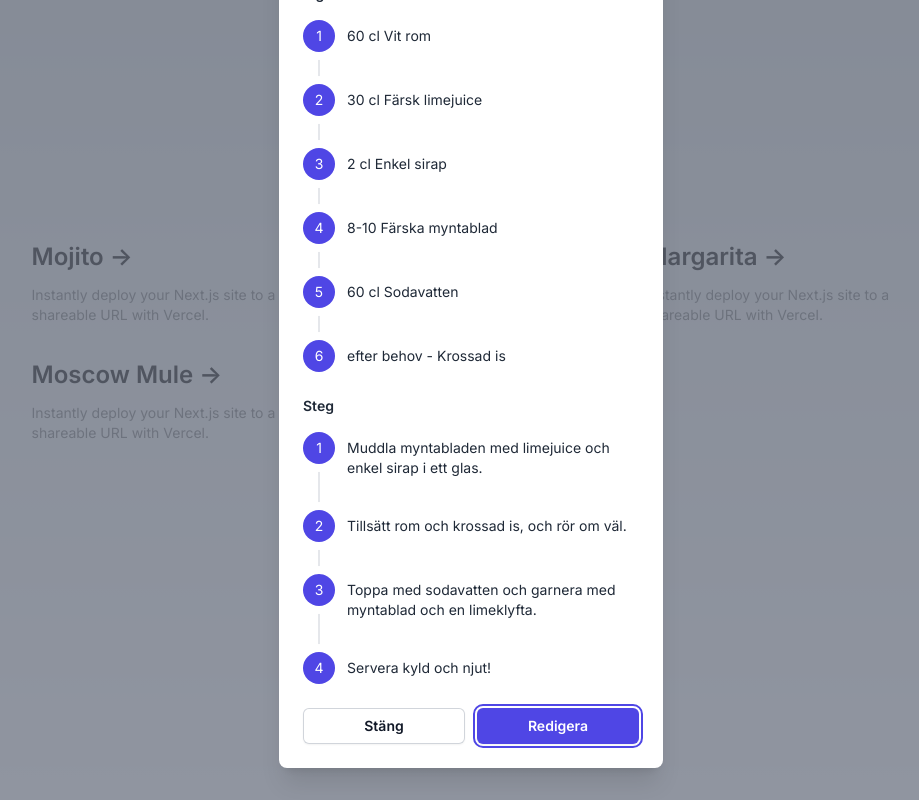
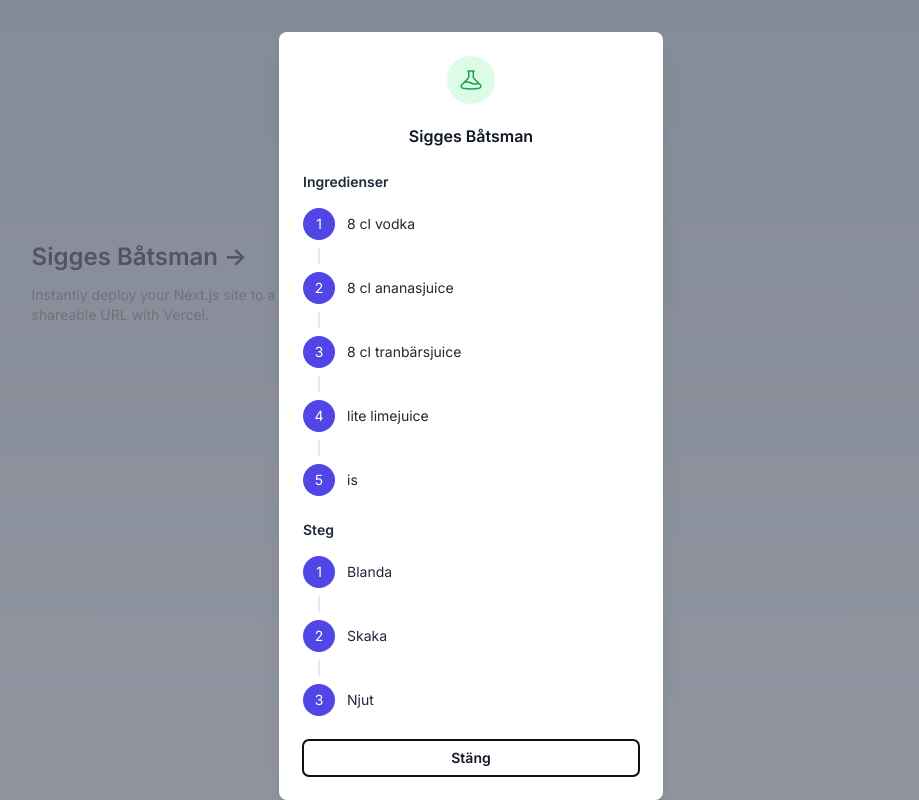
Before and after one commit to Kladdy/bar, a Next.js app: page / in a window 1280 px wide. Both pictures are taken after a click on the element 333 px from the left and 283 px from the top of the page. Shown: the whole page, without its empty margins (169-1088 px from the left). Built offline with nearby package versions, Linux system fonts and the light colour scheme.

Commit message:
Finish RecipeModal

```diff
--- a/common/types.ts
+++ b/common/types.ts
@@ -23,246 +23,54 @@ export interface IStep {
 export const mockRecipes: IRecipe[] = [
   {
     id: '1',
-    name: 'Mojito',
-    description: 'En uppfriskande cocktail med en antydan av mynta och lime',
+    name: 'Sigges Båtsman',
+    description: '',
     ingredients: [
       {
         id: '1',
-        name: 'Vit rom',
-        amount: '60',
+        name: 'vodka',
+        amount: '8',
         unit: 'cl',
       },
       {
         id: '2',
-        name: 'Färsk limejuice',
-        amount: '30',
+        name: 'ananasjuice',
+        amount: '8',
         unit: 'cl',
       },
       {
         id: '3',
-        name: 'Enkel sirap',
-        amount: '2',
+        name: 'tranbärsjuice',
+        amount: '8',
         unit: 'cl',
       },
       {
         id: '4',
-        name: 'Färska myntablad',
-        amount: '8-10',
-        unit: 'blad',
+        name: 'limejuice',
+        amount: 'lite',
+        unit: '',
       },
       {
         id: '5',
-        name: 'Sodavatten',
-        amount: '60',
-        unit: 'cl',
-      },
-      {
-        id: '6',
-        name: 'Krossad is',
-        amount: 'efter behov',
-        unit: '-',
+        name: 'is',
+        amount: '',
+        unit: '',
       },
     ],
     steps: [
       {
         id: '1',
-        description: 'Muddla myntabladen med limejuice och enkel sirap i ett glas.',
+        description: 'Blanda',
       },
       {
         id: '2',
-        description: 'Tillsätt rom och krossad is, och rör om väl.',
+        description: 'Skaka',
       },
       {
         id: '3',
-        description: 'Toppa med sodavatten och garnera med myntablad och en limeklyfta.',
-      },
-      {
-        id: '4',
-        description: 'Servera kyld och njut!',
+        description: 'Njut',
       },
     ],
-    url: 'https://www.example.com/mojito',
-  },
-  {
-    id: '2',
-    name: 'Piña Colada',
-    description: 'En tropisk cocktail med smak av ananas och kokos',
-    ingredients: [
-      {
-        id: '7',
-        name: 'Vit rom',
-        amount: '60',
-        unit: 'cl',
-      },
-      {
-        id: '8',
-        name: 'Ananasjuice',
-        amount: '120',
-        unit: 'cl',
-      },
-      {
-        id: '9',
-        name: 'Kokoskräm',
-        amount: '60',
-        unit: 'cl',
-      },
-      {
-        id: '10',
-        name: 'Krossad is',
-        amount: 'efter behov',
-        unit: '-',
-      },
-      {
-        id: '11',
-        name: 'Ananasbit',
-        amount: '1',
-        unit: 'st',
-      },
-      {
-        id: '12',
-        name: 'Maraschino-körsbär',
-        amount: '1',
-        unit: 'st',
-      },
-    ],
-    steps: [
-      {
-        id: '5',
-        description: 'Blanda rom, ananasjuice, kokoskräm och krossad is i en mixer.',
-      },
-      {
-        id: '6',
-        description: 'Häll upp i ett glas och garnera med en ananasbit och körsbär.',
-      },
-      {
-        id: '7',
-        description: 'Servera kyld och njut!',
-      },
-    ],
-    url: 'https://www.example.com/pina-colada',
-  },
-  {
-    id: '3',
-    name: 'Margarita',
-    description: 'En klassisk tequilabaserad cocktail med en syrlig twist av lime',
-    ingredients: [
-      {
-        id: '13',
-        name: 'Tequila',
-        amount: '60',
-        unit: 'cl',
-      },
-      {
-        id: '14',
-        name: 'Färsk limejuice',
-        amount: '30',
-        unit: 'cl',
-      },
-      {
-        id: '15',
-        name: 'Triple sec',
-        amount: '30',
-        unit: 'cl',
-      },
-      {
-        id: '16',
-        name: 'Salt',
-        amount: 'efter behov',
-        unit: '-',
-      },
-      {
-        id: '17',
-        name: 'Limeklyfta',
-        amount: '1',
-        unit: 'st',
-      },
-      {
-        id: '24',
-        name: 'Krossad is',
-        amount: 'efter behov',
-        unit: '-',
-      },
-    ],
-    steps: [
-      {
-        id: '8',
-        description: 'Doppa glasets kant i salt genom att gnida en limeklyfta längs kanten och doppa den i saltet.',
-      },
-      {
-        id: '9',
-        description: 'I en shaker, kombinera tequila, limejuice och triple sec med is.',
-      },
-      {
-        id: '10',
-        description: 'Skaka ordentligt och sila över i det förberedda glaset fyllt med krossad is.',
-      },
-      {
-        id: '11',
-        description: 'Servera kyld och njut!',
-      },
-    ],
-    url: 'https://www.example.com/margarita',
-  },
-  {
-    id: '4',
-    name: 'Moscow Mule',
-    description: 'En uppfriskande vodka-baserad cocktail med en kick av ingefära och lime',
-    ingredients: [
-      {
-        id: '18',
-        name: 'Vodka',
-        amount: '60',
-        unit: 'cl',
-      },
-      {
-        id: '19',
-        name: 'Färsk limejuice',
-        amount: '15',
-        unit: 'cl',
-      },
-      {
-        id: '20',
-        name: 'Ingefärsöl',
-        amount: '120',
-        unit: 'cl',
-      },
-      {
-        id: '21',
-        name: 'Limeklyfta',
-        amount: '1',
-        unit: 'st',
-      },
-      {
-        id: '22',
-        name: 'Krossad is',
-        amount: 'efter behov',
-        unit: '-',
-      },
-      {
-        id: '23',
-        name: 'Myntakvist',
-        amount: '1',
-        unit: 'st',
-      },
-    ],
-    steps: [
-      {
-        id: '12',
-        description: 'I en kopparmugg, pressa limejuice över isen.',
-      },
-      {
-        id: '13',
-        description: 'Häll vodka och ingefärsöl i kopparmuggen och rör om väl.',
-      },
-      {
-        id: '14',
-        description: 'Garnera med en limeklyfta och ett myntakvist.',
-      },
-      {
-        id: '15',
-        description: 'Servera kyld och njut!',
-      },
-    ],
-    url: 'https://www.example.com/moscow-mule',
+    url: '',
   },
 ];
--- a/components/RecipeIngredientUnits.ts
+++ b/components/RecipeIngredientUnits.ts
@@ -22,6 +22,7 @@ export interface RecipeIngredientUnit {
 }
 
 export const RecipeIngredientUnits: RecipeIngredientUnit[] = [
+  { code: '', type: UNIT_TYPE_OTHER },
   { code: '-', type: UNIT_TYPE_OTHER },
 
   { code: 'mg', type: UNIT_TYPE_MASS },
--- a/components/RecipeIngredientsFeed.tsx
+++ b/components/RecipeIngredientsFeed.tsx
@@ -44,15 +44,15 @@ const RecipeIngredientsFeed: React.FC<RecipeIngredientsFeedProps> = ({ recipe, o
           <li key={ingredient.id}>
             <div className="relative pb-8">
               {ingredientIndex !== recipe.ingredients.length - 1 ? (
-                <span className="absolute top-4 left-4 -ml-px h-full w-0.5 bg-gray-200" aria-hidden="true" />
+                <span className="absolute top-4 left-4 -ml-px h-full w-0.5 bg-gray-200 dark:bg-gray-500" aria-hidden="true" />
               ) : null}
               <div className="relative flex space-x-3">
                 <div>
-                  <span className="bg-indigo-600 h-8 w-8 rounded-full flex items-center justify-center ring-8 ring-white text-white">
+                  <span className="bg-indigo-600 h-8 w-8 rounded-full flex items-center justify-center ring-8 ring-white text-white dark:ring-gray-900">
                     {ingredientIndex + 1}
                   </span>
                 </div>
-                <div className="min-w-0 flex-1 pt-1.5 flex justify-between space-x-4">
+                <div className="min-w-0 flex-1 pt-1.5 flex justify-between space-x-4 dark:text-gray-200">
                   {!viewOnly ? (
                     <>
                       <div className="w-full">
--- a/components/RecipeModal.tsx
+++ b/components/RecipeModal.tsx
@@ -13,7 +13,6 @@ interface RecipeModalProps {
 }
 
 const RecipeModal : React.FC<RecipeModalProps> = ({recipe, setRecipe, onClose}) => {
-  const [editing, setEditing] = useState(false);
 
   return (
     <Transition.Root show={recipe == null ? false : true} as={Fragment}>
@@ -41,72 +40,41 @@ const RecipeModal : React.FC<RecipeModalProps> = ({recipe, setRecipe, onClose})
               leaveFrom="opacity-100 translate-y-0 sm:scale-100"
               leaveTo="opacity-0 translate-y-4 sm:translate-y-0 sm:scale-95"
             >
-              <Dialog.Panel className="relative transform overflow-hidden rounded-lg bg-white px-4 pb-4 pt-5 text-left shadow-xl transition-all sm:my-8 sm:w-full sm:max-w-sm sm:p-6">
+              <Dialog.Panel className="relative transform overflow-hidden rounded-lg bg-white dark:bg-gray-900 px-4 pb-4 pt-5 text-left shadow-xl transition-all sm:my-8 sm:w-full sm:max-w-sm sm:p-6">
                 <div>
                   <div className="mx-auto flex h-12 w-12 items-center justify-center rounded-full bg-green-100">
                     <BeakerIcon className="h-6 w-6 text-green-600" aria-hidden="true" />
                   </div>
                   <div className="mt-3 text-center sm:mt-5">
-                    <Dialog.Title as="h3" className="text-base font-semibold leading-6 text-gray-900">
+                    <Dialog.Title as="h3" className="text-base font-semibold leading-6 text-gray-900 dark:text-gray-200">
                       {recipe.name}
                     </Dialog.Title>
 
                   </div>
                 </div>
-                <div className="mt-2 text-gray-800 text-sm">
-                  <h5 className="font-semibold mt-6 mb-4">Ingredienser</h5>
+                <div className="mt-2 text-gray-800 dark:text-gray-200 text-sm">
+                  <h5 className="font-semibold mt-6 mb-4 ">Ingredienser</h5>
                   <RecipeIngredientsFeed
                     recipe={recipe}
                     onUpdateRecipe={(recipe) => setRecipe(recipe)}
-                    viewOnly={!editing}
+                    viewOnly={true}
                   />
 
                   <h5 className="font-semibold mt-6 mb-4">Steg</h5>
                   <RecipeStepsFeed
                     recipe={recipe}
                     onUpdateRecipe={(recipe) => setRecipe(recipe)}
-                    viewOnly={!editing}
+                    viewOnly={true}
                   />
                 </div>
-                <div className="mt-5 sm:mt-6 sm:grid sm:grid-flow-row-dense sm:grid-cols-2 sm:gap-3">
-                  {editing ? (
+                <div className="mt-5 sm:mt-6 sm:grid sm:grid-flow-row-dense sm:grid-cols-1 sm:gap-3">
                   <button
                     type="button"
-                      className="inline-flex w-full justify-center rounded-md bg-indigo-600 px-3 py-2 text-sm font-semibold text-white shadow-sm hover:bg-indigo-500 focus-visible:outline focus-visible:outline-2 focus-visible:outline-offset-2 focus-visible:outline-indigo-600 sm:col-start-2"
-                      onClick={() => {
-                        toast.success('Receptet uppdaterat')
-                        setEditing(false)
-                      }}
-                    >
-                      Spara
-                    </button>) : (
-                    <button
-                      type="button"
-                      className="inline-flex w-full justify-center rounded-md bg-indigo-600 px-3 py-2 text-sm font-semibold text-white shadow-sm hover:bg-indigo-500 focus-visible:outline focus-visible:outline-2 focus-visible:outline-offset-2 focus-visible:outline-indigo-600 sm:col-start-2"
-                      onClick={() => setEditing(true)}
-                    >
-                      Redigera
-                    </button>
-                  )}
-                  {editing ? (
-                    <button
-                      type="button"
-                      className="mt-3 inline-flex w-full justify-center rounded-md bg-white px-3 py-2 text-sm font-semibold text-gray-900 shadow-sm ring-1 ring-inset ring-gray-300 hover:bg-gray-50 sm:col-start-1 sm:mt-0"
-                      onClick={() => {
-                        setEditing(false)
-                      }}
-                    >
-                      Avbryt
-                    </button>) : (
-                    <button
-                      type="button"
-                      className="mt-3 inline-flex w-full justify-center rounded-md bg-white px-3 py-2 text-sm font-semibold text-gray-900 shadow-sm ring-1 ring-inset ring-gray-300 hover:bg-gray-50 sm:col-start-1 sm:mt-0"
+                    className="mt-3 inline-flex w-full justify-center rounded-md bg-white dark:bg-gray-800  px-3 py-2 text-sm font-semibold text-gray-900 dark:text-gray-200 shadow-sm ring-1 ring-inset ring-gray-300 hover:bg-gray-50 dark:hover:bg-gray-900 sm:col-start-1 sm:mt-0"
                     onClick={() => onClose()}
                   >
                     Stäng
                   </button>
-                  )}
-
                 </div>
               </Dialog.Panel>
             </Transition.Child>
--- a/components/RecipeStepsFeed.tsx
+++ b/components/RecipeStepsFeed.tsx
@@ -34,15 +34,15 @@ const RecipeStepsFeed: React.FC<RecipeStepsFeedProps> = ({ recipe, onUpdateRecip
           <li key={step.id}>
             <div className="relative pb-8">
               {stepIndex !== recipe.steps.length - 1 ? (
-                <span className="absolute top-4 left-4 -ml-px h-full w-0.5 bg-gray-200" aria-hidden="true" />
+                <span className="absolute top-4 left-4 -ml-px h-full w-0.5 bg-gray-200 dark:bg-gray-500" aria-hidden="true" />
               ) : null}
               <div className="relative flex space-x-3">
                 <div>
-                  <span className="bg-indigo-600 h-8 w-8 rounded-full flex items-center justify-center ring-8 ring-white text-white">
+                  <span className="bg-indigo-600 h-8 w-8 rounded-full flex items-center justify-center ring-8 ring-white dark:ring-gray-900 text-white">
                     {stepIndex + 1}
                   </span>
                 </div>
-                <div className="min-w-0 flex-1 pt-1.5 flex justify-between space-x-4">
+                <div className="min-w-0 flex-1 pt-1.5 flex justify-between space-x-4 dark:text-gray-200">
                   {!viewOnly ? (
                     <>
                       <div className="w-full">
```
Also changed, not shown: common/RecipeIngredientUnits.ts (deleted, +0 -59 lines). Lines whose indentation alone changed are shown as unchanged.
